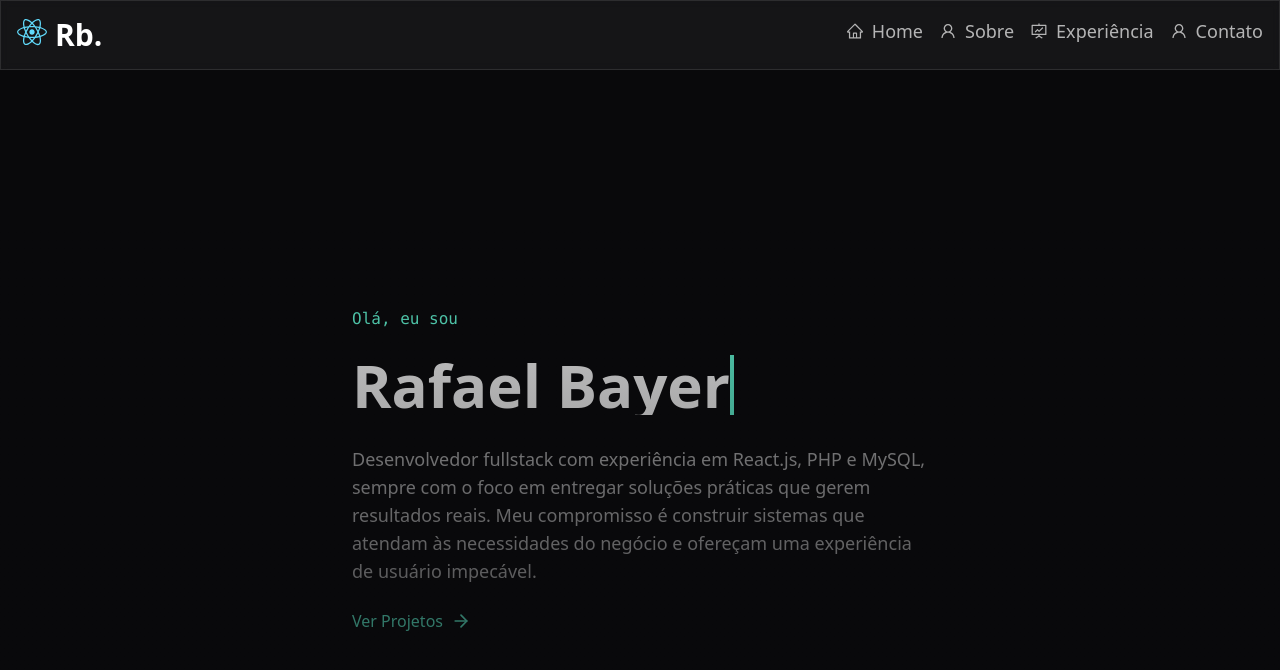
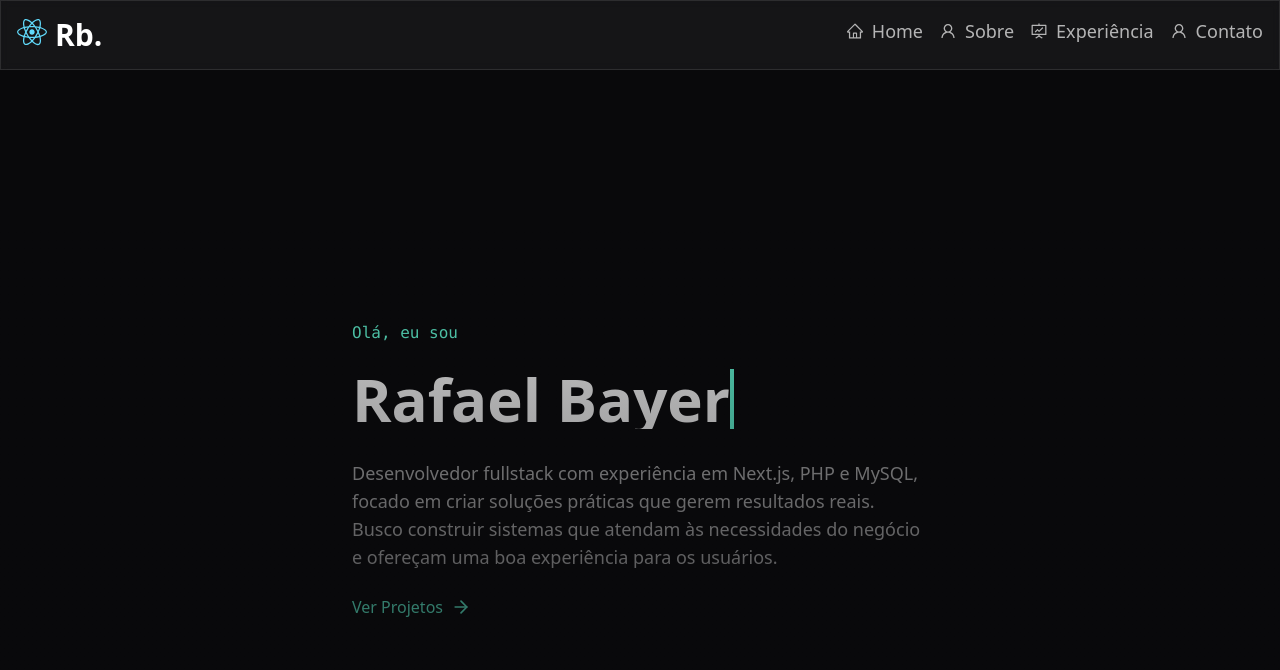
Before and after one commit to rafaelBayer/portifolio, a React (Create React App) app: page / in a window 1280 px wide. Shown: the top 670 px of the page. Built offline with nearby package versions, Linux system fonts and the light colour scheme.

Commit message:
Ajustado experiencias e textos de introdução

```diff
--- a/src/components/Experiencia.jsx
+++ b/src/components/Experiencia.jsx
@@ -3,10 +3,25 @@ import React from "react";
 const Experiencia = () => {
   const experiencias = [
     {
+      empresa: "Syonet",
+      cargo: "Desenvolvedor Full Stack Pleno",
+      inicio: "Maio 2025",
+      fim: "Presente",
+      descricao:
+        (
+            <ul>
+                <li>- Desenvolvimento de aplicações web utilizando Next.js e PHP (CodeIgniter), participando da criação de novos projetos e evolução de sistemas existentes.</li>
+                <li>- Melhoria contínua e correção de bugs, garantindo estabilidade, manutenção e evolução das aplicações.</li>
+                <li>- Documentação e padronização de processos, além de suporte técnico e apoio a desenvolvedores.</li>
+            </ul>
+        ),
+      tecnologias: [{ nome: "Next.js" }, { nome: "PHP" }, { nome: "Codeigniter" }, { nome: "jQuery" }, { nome: "Tailwind CSS" }],
+    },
+    {
       empresa: "Segure - Segurança do trabalho",
-      cargo: "Desenvolvedor full-stack - Pleno",
+      cargo: "Desenvolvedor Full Stack Pleno",
       inicio: "Junho 2024",
-      fim: "Presente",
+      fim: "Maio 2025",
       descricao:
         (
             <ul>
@@ -19,7 +34,7 @@ const Experiencia = () => {
     },
     {
       empresa: "Segure - Segurança do trabalho",
-      cargo: "Desenvolvedor full-stack - Junior",
+      cargo: "Desenvolvedor Full Stack Junior",
       inicio: "Junho 2022",
       fim: "Junho 2024",
       descricao:
--- a/src/components/Introducao.jsx
+++ b/src/components/Introducao.jsx
@@ -1,4 +1,4 @@
-import React, { useEffect, useRef } from 'react'
+import { useEffect, useRef } from "react";
 import { FiArrowRight } from "react-icons/fi";
 
 const Introducao = () => {
@@ -8,10 +8,10 @@ const Introducao = () => {
     const observer = new IntersectionObserver(
       ([entry]) => {
         if (entry.isIntersecting) {
-              entry.target.classList.add('animate-typing');
+          entry.target.classList.add("animate-typing");
         }
       },
-          { threshold: 0.5 }
+      { threshold: 0.5 },
     );
 
     if (typingRef.current) {
@@ -28,22 +28,29 @@ const Introducao = () => {
           <h1 className="text-4xl mobile:text-2xl tablet:text-6xl font-bold inline-block">
             <div
               ref={typingRef}
-              className="text-white w-auto overflow-hidden whitespace-nowrap border-r-4 border-accent">
+              className="text-white w-auto overflow-hidden whitespace-nowrap border-r-4 border-accent"
+            >
               Rafael Bayer
             </div>
           </h1>
           <p className="text-foreground/70 max-w-xl text-lg">
-            Desenvolvedor fullstack com experiência em React.js, PHP e MySQL, sempre com o foco em entregar soluções práticas que gerem resultados reais. Meu compromisso é construir sistemas que atendam às necessidades do negócio e ofereçam uma experiência de usuário impecável.
+            Desenvolvedor fullstack com experiência em Next.js, PHP e MySQL,
+            focado em criar soluções práticas que gerem resultados reais. Busco
+            construir sistemas que atendam às necessidades do negócio e ofereçam
+            uma boa experiência para os usuários.
           </p>
           <button className="group flex items-center gap-2 text-accent hover:text-accent-hover transition-colors">
             Ver Projetos
-              <FiArrowRight size={20} className="group-hover:translate-x-1 transition-transform"/>
+            <FiArrowRight
+              size={20}
+              className="group-hover:translate-x-1 transition-transform"
+            />
           </button>
         </div>
       </div>
       <div className="absolute inset-0 bg-gradient-to-b from-transparent to-background/80 pointer-events-none" />
     </section>
-  )
-}
+  );
+};
 
-export default Introducao
+export default Introducao;
--- a/src/components/SobreMim.jsx
+++ b/src/components/SobreMim.jsx
@@ -1,14 +1,28 @@
-import React from "react";
-
 const SobreMim = () => {
-  const tecnologias = ["React.js", "PHP", "MySQL", "Node.js", "Vue.js", "Git", "Docker"];
+  const tecnologias = [
+    "Next.js",
+    "PHP",
+    "MySQL",
+    "Codeigniter",
+    "jQuery",
+    "Tailwind CSS",
+    "Git",
+  ];
   return (
     <section id="sobre" className="section-container">
       <div className="grid tablet:grid-cols-2 gap-12 items-center">
         <div className="space-y-6 animate-fade-in">
           <h2 className="text-white text-2xl font-bold">Sobre mim</h2>
           <p className="text-foreground/70">
-          Sou um desenvolvedor fullstack com experiência em React.js, PHP e MySQL, criando soluções eficientes e escaláveis. Tenho boa comunicação, gosto de trocar ideias, dar opiniões e trabalhar em equipe para melhorar processos e otimizar sistemas. Além de programar, também gerencio equipes, organizo demandas e distribuo tarefas para garantir um fluxo de trabalho produtivo.
+            Sou desenvolvedor fullstack com experiência em Next.js, PHP e MySQL,
+            criando soluções eficientes e escaláveis. Tenho boa comunicação e
+            gosto de trocar ideias e colaborar com o time para melhorar
+            processos e evoluir sistemas.
+          </p>
+          <p className="text-foreground/70">
+            Além do desenvolvimento, também atuo na organização de demandas e
+            gestão de equipe, ajudando a estruturar tarefas e manter um fluxo de
+            trabalho produtivo.
           </p>
 
           <div className="flex flex-wrap gap-2">
--- a/src/screens/template/Footer.jsx
+++ b/src/screens/template/Footer.jsx
@@ -1,11 +1,13 @@
-import React from "react";
 import { AiFillGithub, AiFillLinkedin } from "react-icons/ai";
 
 const Footer = () => {
+  const anoAtual = new Date().getFullYear();
   return (
     <footer className="text-white py-8">
       <div className="text-center">
-        <p className="mb-4">© 2024 Rafael Bayer. Todos os direitos reservados.</p>
+        <p className="mb-4">
+          © {anoAtual} Rafael Bayer. Todos os direitos reservados.
+        </p>
         <div className="flex justify-center gap-x-4">
           <a
             href="https://github.com/rafaelBayer"
```
Also changed, not shown: 1 other file (tests, documents, lock files or other folders). Lines whose indentation alone changed are shown as unchanged.
